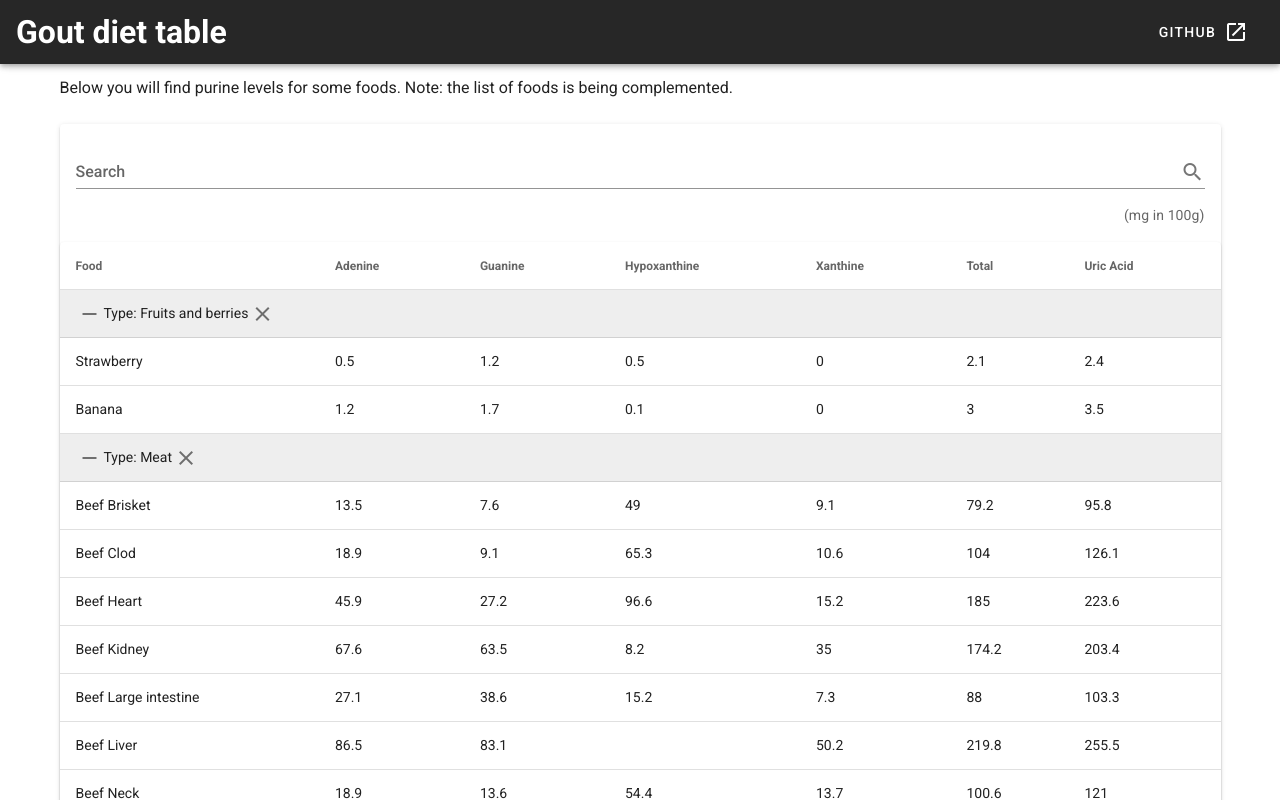
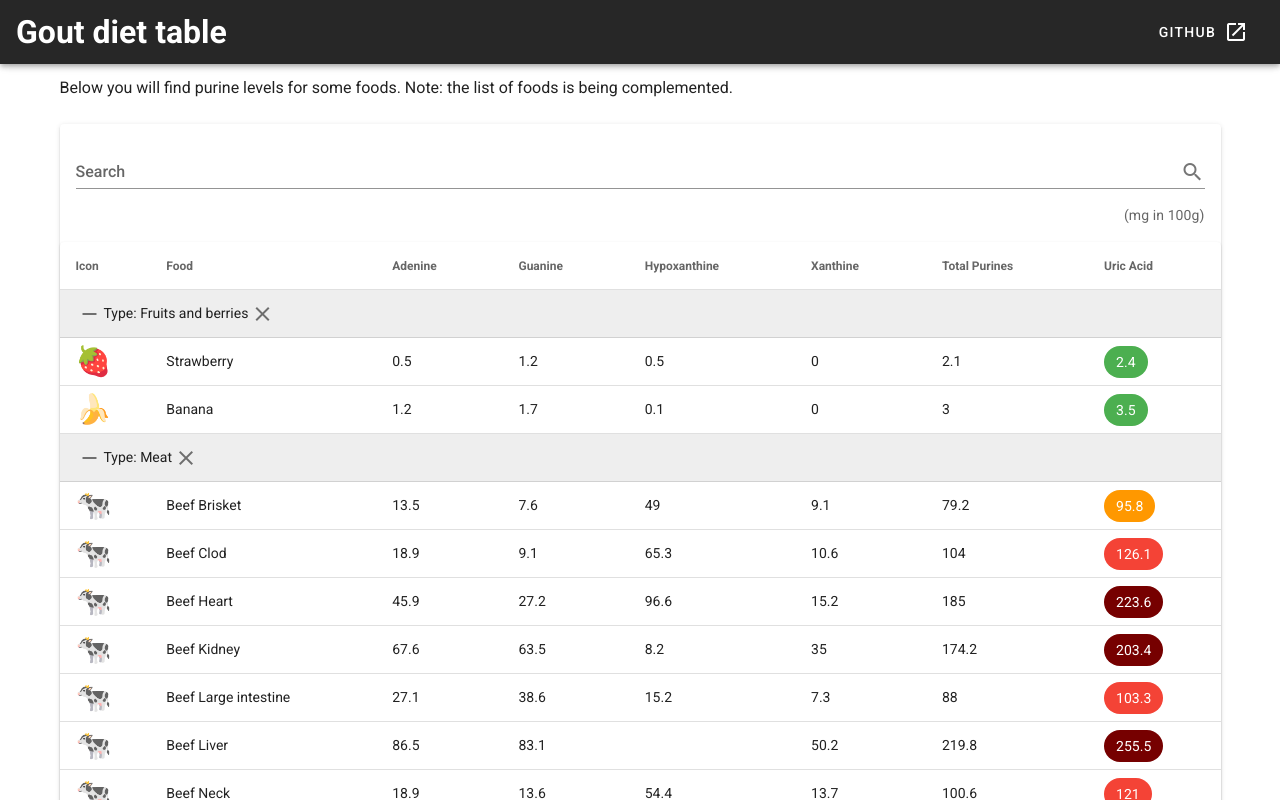
Before and after one commit to Renset/gout-diet, a Vue app: page / in a window 1280 px wide. Shown: the top 800 px of the page. Built offline with nearby package versions, Linux system fonts and the light colour scheme.

Commit message:
🌈 Show icon for each food. Add colorized badges for uric acid levels

```diff
--- a/src/components/Table.vue
+++ b/src/components/Table.vue
@@ -19,6 +19,14 @@
                 group-by="type"
                 class="elevation-1"
             >
+                <template v-slot:item.uricAcid="{ item }">
+                    <v-chip :color="getColor(item.uricAcid)" dark>
+                        {{ item.uricAcid }}
+                    </v-chip>
+                </template>
+                <template v-slot:item.icon="{ item }">
+                    <span style="font-size: 1.8rem">{{ item.icon }}</span>
+                </template>
             </v-data-table>
         </v-card>
     </v-container>
@@ -36,9 +44,13 @@ export default {
             search: "",
             headers: [
                 {
+                    text: "Icon",
+                    value: "icon",
+                    sortable: false,
+                },
+                {
                     text: "Food",
                     align: "start",
-                    sortable: false,
                     value: "name",
                 },
                 {
@@ -49,7 +61,7 @@ export default {
                 { text: "Guanine", value: "guanine" },
                 { text: "Hypoxanthine", value: "hypoxanthine" },
                 { text: "Xanthine", value: "xanthine" },
-                { text: "Total", value: "total" },
+                { text: "Total Purines", value: "total" },
                 { text: "Uric Acid", value: "uricAcid" },
             ],
         };
@@ -69,8 +81,16 @@ export default {
                 foodPrepared.total = food.purines[0].total;
                 foodPrepared.uricAcid = food.purines[0].uricAcid;
                 foodPrepared.type = food.type;
+                foodPrepared.icon = food.icon;
                 this.foodsPrepared.push(foodPrepared);
             });
+        },
+        getColor(uricAcid) {
+            if (uricAcid > 300) return "black";
+            else if (uricAcid > 200) return "#760000";
+            else if (uricAcid > 100) return "red";
+            else if (uricAcid > 50) return "orange";
+            else return "green";
         },
     },
 };
```
